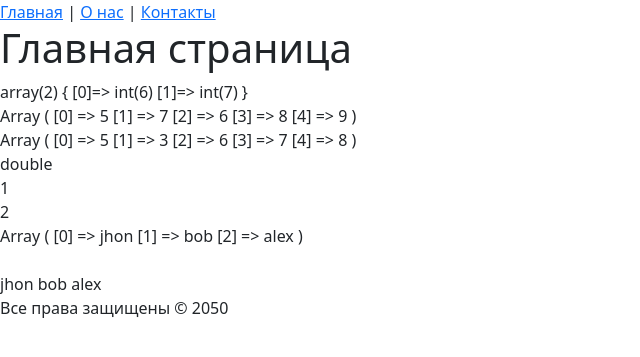
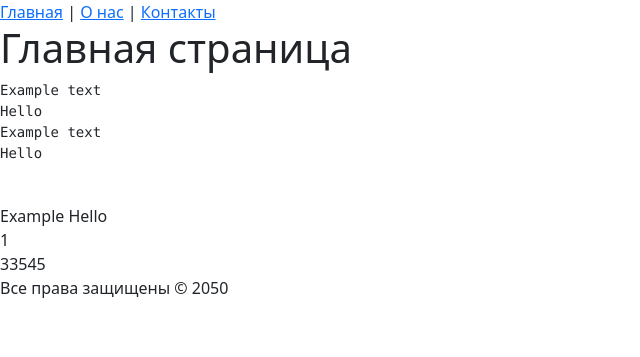
Before and after one commit to LABLUDI/itProger, a PHP site: page / in a window 1280 px wide. Shown: the top 357 px of the page, without its empty margins (0-640 px from the left). Run offline with PHP 8.4, Linux system fonts and the light colour scheme.

Commit message:
Working with files

```diff
--- /dev/null
+++ b/a.txt
@@ -0,0 +1,2 @@
+Example
+Hello
--- a/index.php
+++ b/index.php
@@ -4,60 +4,34 @@ require_once 'blocks/header.php';
 ?>
     <h1>Главная страница</h1>
 <?php
-$lis = [
-	5,
-	7,
-	3,
-	6,
-	7,
-	8,
-];
-unset($lis[1]);
-$lis = array_values($lis);
-//    sort($lis);
-//    rsort($lis);
-//    shuffle($lis);
+//    $file = fopen('text.txt', 'a');
+//
+//    fwrite($file, "\nExample text \nHello");
+//
+//    fclose($file);
 
-//    if(in_array(30, $lis) == '')
-//        echo 'Not found';
-//    else
-//        echo 'Found';
+    $filename = 'text.txt';
 
-$arr = array_slice($lis, 2, 2);
-var_dump($arr);
-echo '<br>';
+    $file = fopen('text.txt', 'r');
 
-$arr_1 = [
-	5,
-	7,
-];
-$arr_2 = [
-	6,
-	8,
-	9,
-];
-$arr_3 = array_merge($arr_1, $arr_2);
+    $content = fread($file, filesize($filename));
 
-print_r($arr_3);
-echo '<br>';
+    fclose($file);
 
-print_r($lis);
-echo '<br>';
+    echo '<pre>' . $content . '</pre>' . '<br>';
 
-$x = (float)'10';
-echo gettype($x) . '<br>';
-echo is_numeric($x) . '<br>';
+    file_put_contents('a.txt', "Example\nHello");
 
-$str = 'Example';
-echo strpos($str, 'am') . '<br>';
+    echo file_get_contents('a.txt') . '<br>';
 
-$words = 'jhon, bob, alex';
-$arr_words = explode(',', $words);
-print_r($arr_words);
-echo '<br>';
-echo '<br>' . implode(' ', $arr_words);
+    echo file_exists('a.txt') . '<br>';
 
+//    rename('a.txt', 'new_name.txt');
 
+//    unlink('new_name.txt');
+
+    echo fileperms(__FILE__);
+    chmod(__FILE__, 777);
 
 require_once 'blocks/footer.php';
 ?>
--- /dev/null
+++ b/text.txt
@@ -0,0 +1,4 @@
+Example text
+Hello
+Example text
+Hello
```
